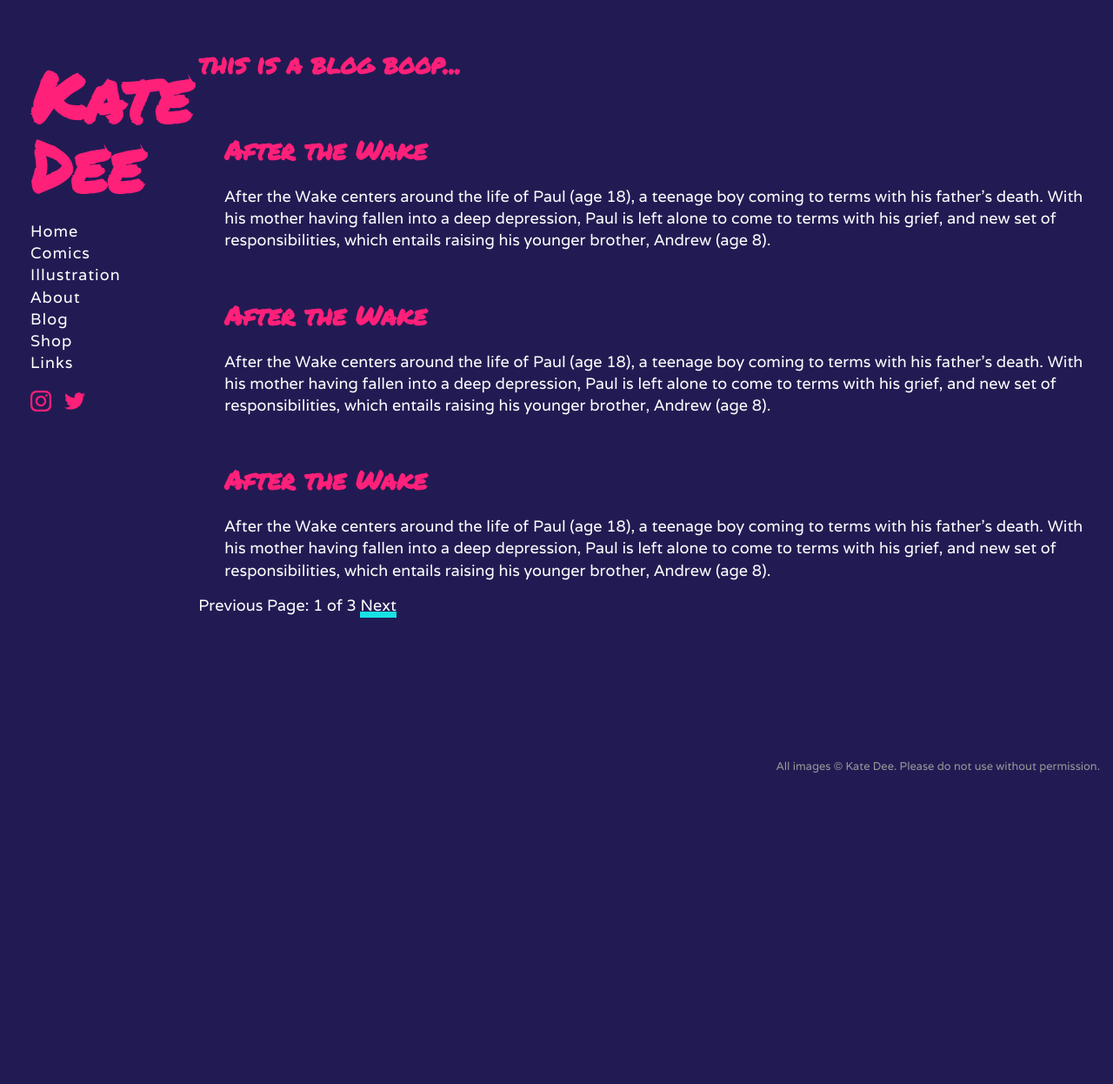
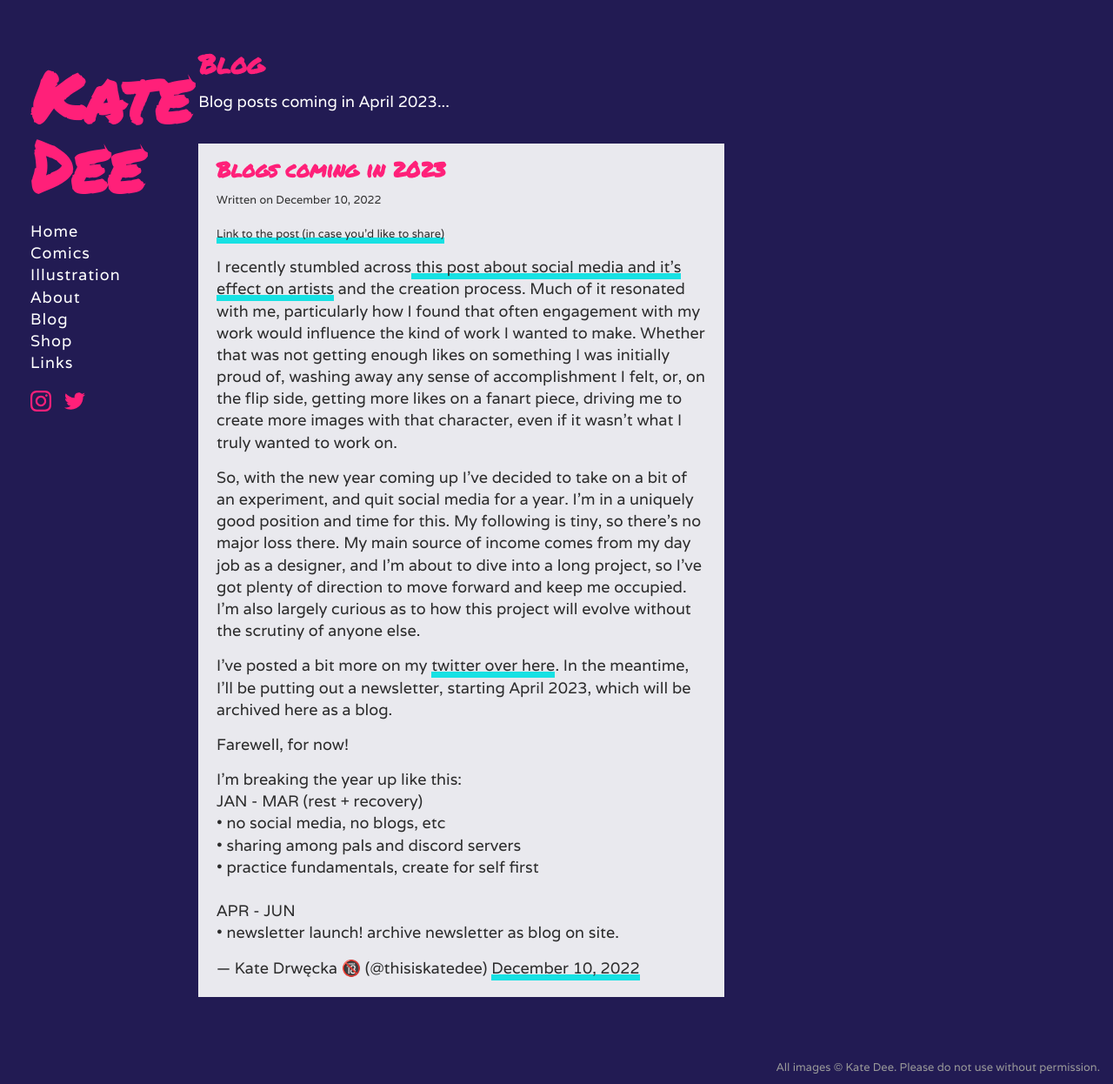
Before and after one commit to katedee/katedee-cms, a Jekyll site: the page built from blog/index.html, in a window 1280 px wide. Shown: the whole page at 87% size. Built offline with Jekyll 4.4.1, drawn with Linux system fonts in a browser that asks for light colours; a script that is not in the unit is left out; the list of posts is cut into pages by our own code; comment, search, counter and statistics services are not loaded; before the commit the page ends 900 px from its top, so only the background shows below that.

Commit message:
add a blog section and posts

```diff
--- /dev/null
+++ b/_sass/_blog.scss
@@ -0,0 +1,38 @@
+.blog-post {
+    background: rgba(255,255,255,0.9);
+    margin: 2% 0;
+    padding: 2%;
+    padding-top: 1%;
+    color: #2c2c2c;
+
+    a {
+        color: #2c2c2c;
+    }
+
+    h2 {
+        margin-top: 0;
+    }
+
+    .date {
+        font-size: 0.8rem;
+    }
+}
+
+.pagination {
+    display: flex;
+    align-items: center;
+
+    .next, .previous {
+        svg {
+            width: 25px;
+        }
+    }
+    .page_number {
+        font-size: 0.85rem;
+        margin-top: -10px;
+    }
+
+    span > svg {
+        opacity: 0.2;
+    }
+}
--- a/_sass/_mixins.scss
+++ b/_sass/_mixins.scss
@@ -27,3 +27,13 @@
         @content;
     }
 }
+
+.visually-hidden {
+    clip: rect(0 0 0 0);
+    clip-path: inset(50%);
+    height: 1px;
+    overflow: hidden;
+    position: absolute;
+    white-space: nowrap;
+    width: 1px;
+}
--- a/admin/config.yml
+++ b/admin/config.yml
@@ -34,13 +34,14 @@ collections:
           - {label: Alt Text, name: alt, widget: string, default: 'Portfolio image'}
   - name: 'blog'
     label: 'Blog Post'
-    folder: '_posts/blog/'
+    folder: 'blog/_posts'
     create: true
     slug: '{{year}}-{{month}}-{{day}}-{{slug}}'
     editor:
       preview: false
     fields:
       - { label: 'Layout', name: 'layout', widget: 'hidden', default: 'blog' }
+      - { label: 'Category', name: 'categories', widget: 'hidden', default: 'blog' }
       - { label: 'Title', name: 'title', widget: 'string' }
       - { label: 'Publish Date', name: 'date', widget: 'datetime' }
       - { label: 'Body', name: 'body', widget: 'markdown' }
--- /dev/null
+++ b/blog/_posts/2022-12-10-blogs-coming-in-2023.md
@@ -0,0 +1,15 @@
+---
+layout: blog
+categories: blog
+title: Blogs coming in 2023
+date: 2022-12-10T02:45:58.852Z
+---
+I  recently stumbled across[ this post about social media and it's effect on artists](https://omoulo.com/artists_vs_social_media.html) and the creation process. Much of it resonated with me, particularly how I found that often engagement with my work would influence the kind of work I wanted to make. Whether that was not getting enough likes on something I was initially proud of, washing away any sense of accomplishment I felt, or, on the flip side, getting more likes on a fanart piece, driving me to create more images with that character, even if it wasn't what I truly wanted to work on.
+
+So, with the new year coming up I've decided to take on a bit of an experiment, and quit social media for a year. I'm in a uniquely good position and time for this. My following is tiny, so there's no major loss there. My main source of income comes from my day job as a designer, and I'm about to dive into a long project, so I've got plenty of direction to move forward and keep me occupied. I'm also largely curious as to how this project will evolve without the scrutiny of anyone else.
+
+I've posted a bit more on my [twitter over here](https://twitter.com/thisiskatedee/status/1601369148764073984). In the meantime, I'll be putting out a newsletter, starting April 2023, which will be archived here as a blog.
+
+Farewell, for now!
+
+<blockquote class="twitter-tweet"><p lang="en" dir="ltr">I&#39;m breaking the year up like this:<br>JAN - MAR (rest + recovery)<br>• no social media, no blogs, etc<br>• sharing among pals and discord servers<br>• practice fundamentals, create for self first<br><br>APR - JUN<br>• newsletter launch! archive newsletter as blog on site.</p>&mdash; Kate Drwęcka 🔞 (@thisiskatedee) <a href="https://twitter.com/thisiskatedee/status/1601369148764073984?ref_src=twsrc%5Etfw">December 10, 2022</a></blockquote> <script async src="https://platform.twitter.com/widgets.js" charset="utf-8"></script>
--- a/blog/index.html
+++ b/blog/index.html
@@ -6,33 +6,57 @@ pagination:
 ---
 
 <div class="grid clearfix">
-  <h1>this is a blog boop...</h1>
-  <ul>
-
+  <h1>Blog</h1>
+  <p>Blog posts coming in April 2023...</p>
 
   {% for post in paginator.posts %}
-  <h1>{{ post.title }}</h1>
+    <div class="blog-post col-sm-7">
+      <h2>{{ post.title }}</h2>
+      <p class="date"> Written on {{ post.date | date: "%B %e, %Y" }}</p>
+      <a href="{{ site.baseurl }}{{ post.url }}" class="date"> Link to the post (in case you'd like to share)</a>
       <div>{{post.content}}</div>
+    </div>
   {% endfor %}
-  </ul>
 
 
   <!-- Pagination links -->
-<div class="pagination">
+  {% if paginator.total_pages > 1 %}
+    <div class="col-sm-12 pagination">
       {% if paginator.previous_page %}
         <a href="{{ paginator.previous_page_path }}" class="previous">
-      Previous
+          <svg xmlns="http://www.w3.org/2000/svg" fill="currentColor" class="bi bi-chevron-compact-left" viewBox="0 0 16 16">
+            <path fill-rule="evenodd" d="M9.224 1.553a.5.5 0 0 1 .223.67L6.56 8l2.888 5.776a.5.5 0 1 1-.894.448l-3-6a.5.5 0 0 1 0-.448l3-6a.5.5 0 0 1 .67-.223z"/>
+          </svg>
+          <span class="visually-hidden">Previous</span>
         </a>
       {% else %}
-    <span class="previous">Previous</span>
+        <span class="previous">
+          <svg xmlns="http://www.w3.org/2000/svg" fill="currentColor" class="bi bi-chevron-compact-left" viewBox="0 0 16 16">
+            <path fill-rule="evenodd" d="M9.224 1.553a.5.5 0 0 1 .223.67L6.56 8l2.888 5.776a.5.5 0 1 1-.894.448l-3-6a.5.5 0 0 1 0-.448l3-6a.5.5 0 0 1 .67-.223z"/>
+          </svg>
+          <span class="visually-hidden">Previous</span>
+        </span>
       {% endif %}
+
       <span class="page_number ">
-    Page: {{ paginator.page }} of {{ paginator.total_pages }}
+        <span class="visually-hidden">Page </span> {{ paginator.page }} / {{ paginator.total_pages }}
       </span>
+
       {% if paginator.next_page %}
-    <a href="{{ paginator.next_page_path }}" class="next">Next</a>
+        <a href="{{ paginator.next_page_path }}" class="next">
+          <svg xmlns="http://www.w3.org/2000/svg" fill="currentColor" class="bi bi-chevron-compact-right" viewBox="0 0 16 16">
+            <path fill-rule="evenodd" d="M6.776 1.553a.5.5 0 0 1 .671.223l3 6a.5.5 0 0 1 0 .448l-3 6a.5.5 0 1 1-.894-.448L9.44 8 6.553 2.224a.5.5 0 0 1 .223-.671z"/>
+          </svg>
+          <span class="visually-hidden">Next</span>
+        </a>
       {% else %}
-    <span class="next ">Next</span>
+        <span class="next">
+          <svg xmlns="http://www.w3.org/2000/svg" fill="currentColor" class="bi bi-chevron-compact-right" viewBox="0 0 16 16">
+            <path fill-rule="evenodd" d="M6.776 1.553a.5.5 0 0 1 .671.223l3 6a.5.5 0 0 1 0 .448l-3 6a.5.5 0 1 1-.894-.448L9.44 8 6.553 2.224a.5.5 0 0 1 .223-.671z"/>
+          </svg>
+          <span class="visually-hidden">Next</span>
+        </span>
       {% endif %}
     </div>
+  {% endif %}
 </div>
--- a/style.scss
+++ b/style.scss
@@ -307,3 +307,5 @@ footer {
     display: block;
   }
 }
+
+@import "blog";
```
Also changed, not shown: _layouts/blog.html (added, +11 -0 lines), blog/_posts/2017-4-22-after-the-wake copy 2.md (deleted, +0 -7 lines), blog/_posts/2017-4-22-after-the-wake copy 3.md (deleted, +0 -7 lines), blog/_posts/2017-4-22-after-the-wake copy 4.md (deleted, +0 -7 lines), blog/_posts/2017-4-22-after-the-wake copy 5.md (deleted, +0 -7 lines), blog/_posts/2017-4-22-after-the-wake copy 6.md (deleted, +0 -7 lines), blog/_posts/2017-4-22-after-the-wake copy.md (deleted, +0 -7 lines), blog/_posts/2017-4-22-after-the-wake.md (deleted, +0 -7 lines). Lines whose indentation alone changed are shown as unchanged.
